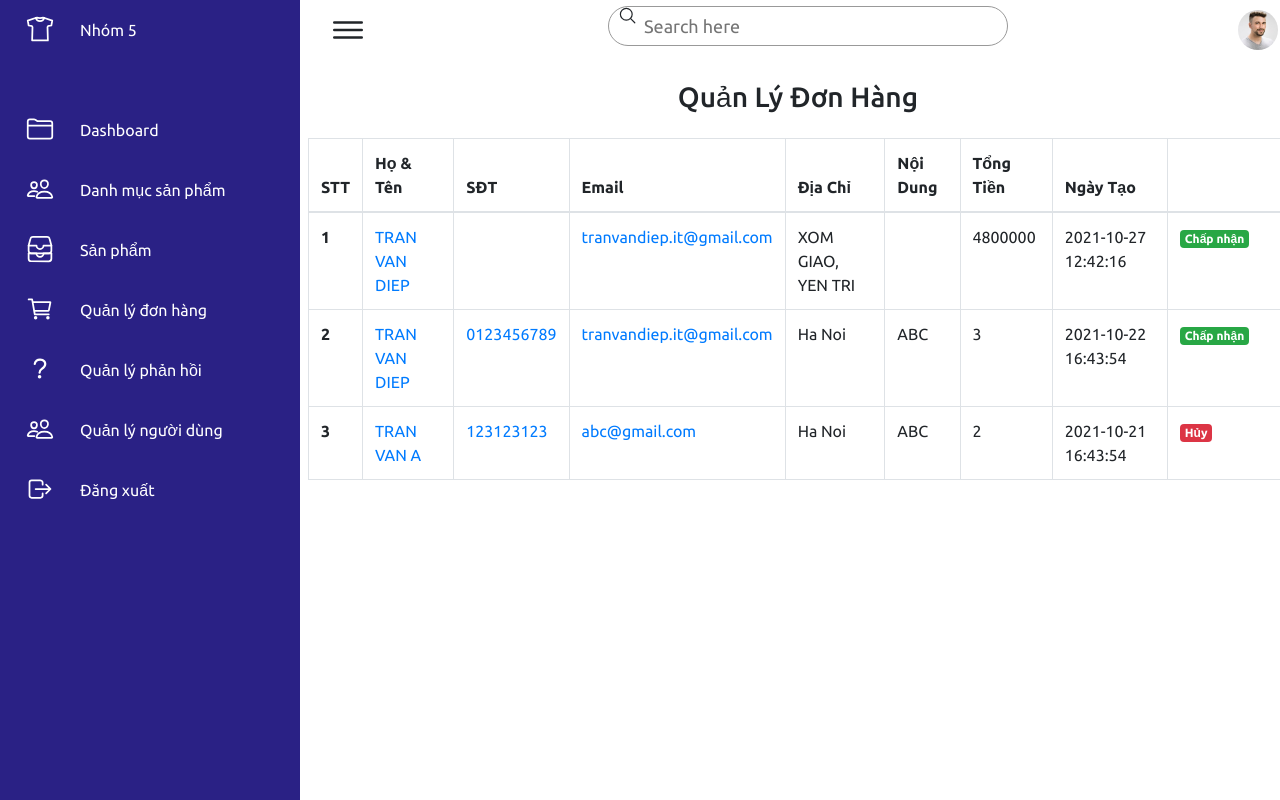
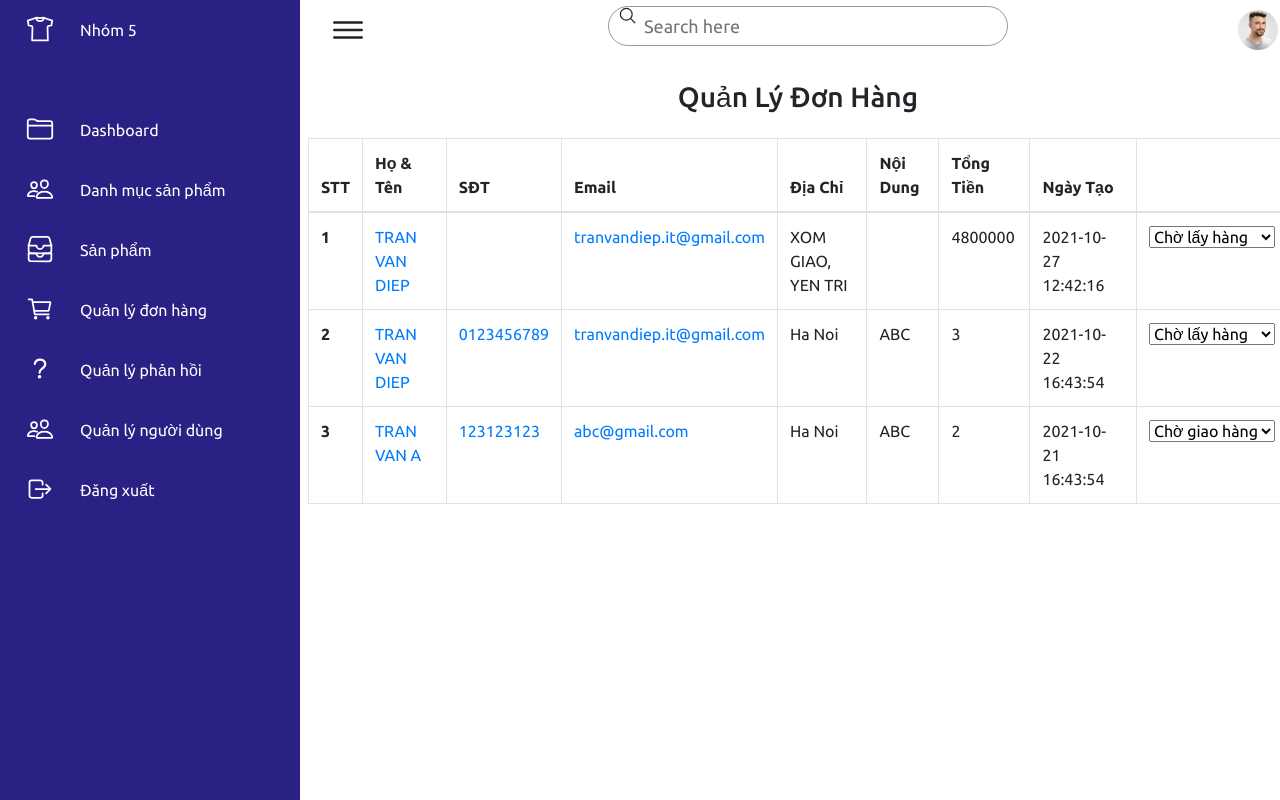
Before and after one commit to Lequangsang125/DuAn1_Nhom5, a PHP site: page /admin/order/index.php in a window 1280 px wide. Run offline with PHP 8.4, Linux system fonts and the light colour scheme; a user stored in the database is signed in; data comes from the database, SQL or seed files in the repository; some libraries are stand-ins or nearby versions.

Commit message:
update status products

```diff
--- a/admin/order/index.php
+++ b/admin/order/index.php
@@ -39,24 +39,25 @@ $data = executeResult($sql);
         <td>' . $item['note'] . '</td>
         <td>' . $item['total_money'] . '</td>
         <td>' . $item['order_date'] . '</td>
-					<td style="width: 50px">';
-					if ($item['status'] == 0) {
-						echo '<button onclick="changeStatus(' . $item['id'] . ', 1)" class="btn btn-sm btn-success" style="margin-bottom: 10px;">Chấp nhận</button>
-			<button onclick="changeStatus(' . $item['id'] . ', 2)" class="btn btn-sm btn-danger">Hủy</button>';
-					} else if ($item['status'] == 1) {
-						echo '<label class="badge badge-success">Chấp nhận</label>';
-					} else {
-						echo '<label class="badge badge-danger">Hủy</label>';
-					}
-					echo '</td>
-				</tr>';
+        <td style="width: 150px">';
+
+    // Dropdown menu thay đổi trạng thái
+    echo '<select onchange="changeStatus(' . $item['id'] . ', this.value)" class="form-select">
+            <option value="1" ' . ($item['status'] == 1 ? 'selected' : '') . '>Chờ lấy hàng</option>
+            <option value="2" ' . ($item['status'] == 2 ? 'selected' : '') . '>Chờ giao hàng</option>
+            <option value="3" ' . ($item['status'] == 3 ? 'selected' : '') . '>Đã giao hàng</option>
+            <option value="4" ' . ($item['status'] == 4 ? 'selected' : '') . '>Hủy</option>
+          </select>';
+
+    echo '</td></tr>';
 }
 ?>
+
+
 			</tbody>
 		</table>
 	</div>
 </div>
-
 <script type="text/javascript">
     function changeStatus(id, status) {
         $.post('form_api.php', {
@@ -64,10 +65,12 @@ $data = executeResult($sql);
             'status': status,
             'action': 'update_status'
         }, function(data) {
-			location.reload()
-		})
+            location.reload();
+        });
     }
 </script>
+
+
 
 <?php
 require_once('../layouts/footer.php');
```
Also changed, not shown: admin/index.php (+6 -2 lines), status.php (+8 -4 lines). Lines whose indentation alone changed are shown as unchanged.
